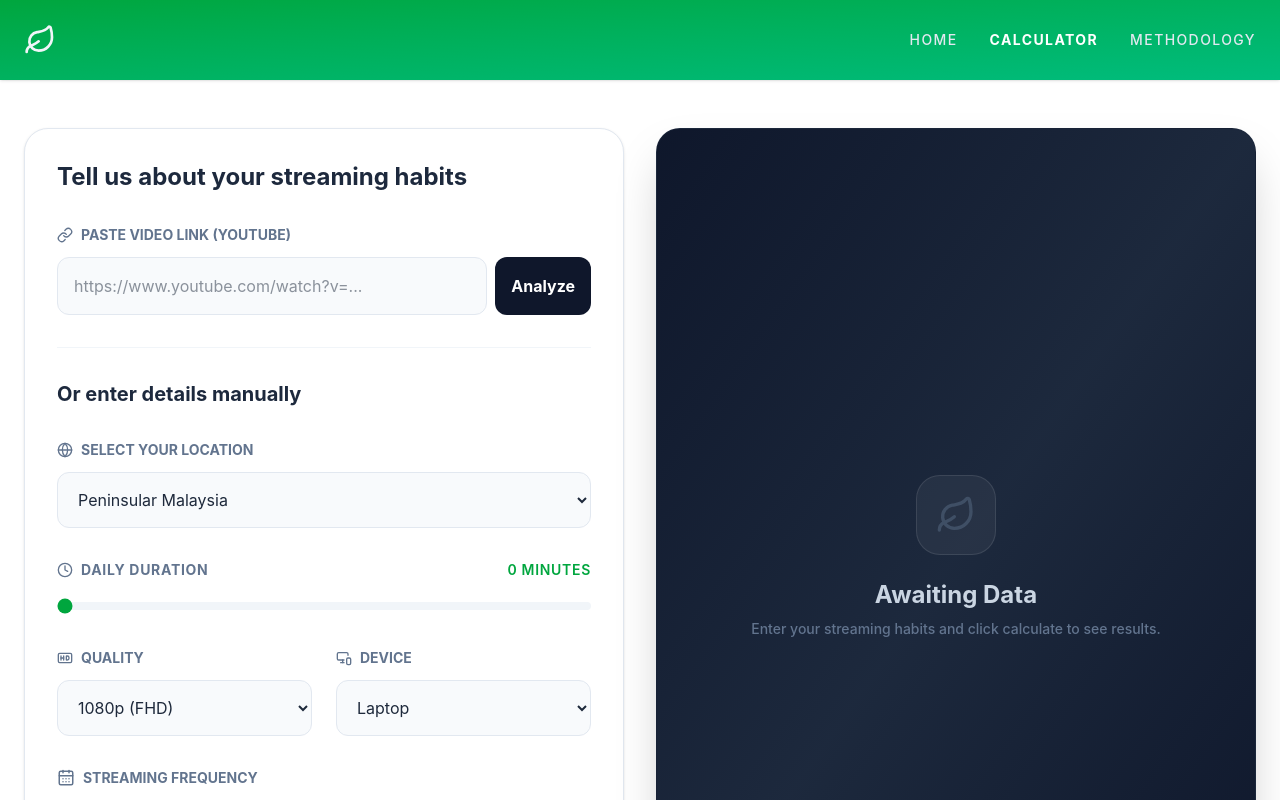
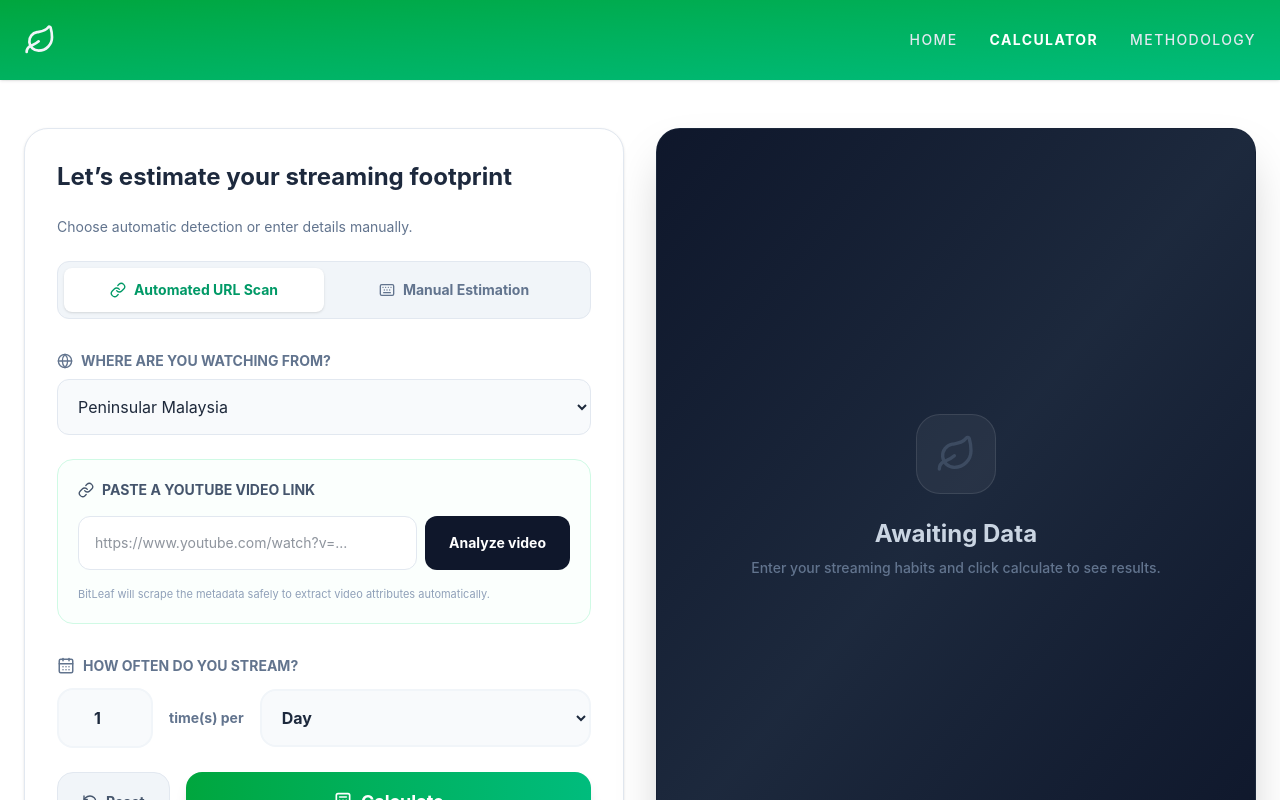
Before and after one commit to suemay4/streaming-carbon-app, a React (Vite) app: page /calculator in a window 1280 px wide. Shown: the top 800 px of the page. Built offline with nearby package versions, Linux system fonts and the light colour scheme.

Commit message:
Add reset button and tab switch for auto and manual estimation

```diff
--- a/src/components/CalculatorForm.jsx
+++ b/src/components/CalculatorForm.jsx
@@ -1,5 +1,5 @@
-import React from 'react';
-import { Globe, Clock, HdIcon, MonitorSmartphone, CalculatorIcon, CalendarDays, Link } from 'lucide-react';
+import React, { useState } from 'react';
+import { Globe, Clock, HdIcon, MonitorSmartphone, CalculatorIcon, CalendarDays, Link, Keyboard, RotateCcw } from 'lucide-react';
 import { REGION_FACTORS, DEVICE_PROFILES, RESOLUTION_PROFILES } from '../utils/carbonLogic';
 
 export function CalculatorForm({
@@ -11,15 +11,64 @@ export function CalculatorForm({
   device, setDevice,
   onCalculate, error,
   frequency, setFrequency,
-  period, setPeriod
+  period, setPeriod,
+  metadata, onReset
 }) {
+  // Local state to track which tab is active: 'auto' or 'manual'
+  const [activeTab, setActiveTab] = useState('auto');
+
   return (
-    <div className="bg-white p-8 rounded-3xl border border-slate-200 shadow-sm">
-      <h2 className="text-2xl font-bold mb-8 text-slate-800">Tell us about your streaming habits</h2>
-      {/* Add this above the location selector */}
-      <div className="mb-8">
-        <label className="block text-sm font-bold text-slate-500 mb-3 uppercase flex items-center gap-2">
-          <Link size={16}/> Paste Video Link (YouTube)
+    <div className="bg-white p-8 rounded-3xl border border-slate-200 shadow-sm space-y-6">
+      <h2 className="text-2xl font-bold text-slate-800">Let’s estimate your streaming footprint</h2>
+      <p className="text-sm text-slate-500 mt-1">
+        Choose automatic detection or enter details manually.
+      </p>
+      {/* --- TAB SWITCHER --- */}
+      <div className="flex bg-slate-100 p-1.5 rounded-xl border border-slate-200">
+        <button
+          type="button"
+          onClick={() => setActiveTab('auto')}
+          className={`flex-1 flex items-center justify-center gap-2 py-3 text-sm font-bold rounded-lg transition-all ${
+            activeTab === 'auto'
+              ? 'bg-white text-emerald-600 shadow-sm'
+              : 'text-slate-500 hover:text-slate-800'
+          }`}
+        >
+          <Link size={16} /> Automated URL Scan
+        </button>
+        <button
+          type="button"
+          onClick={() => setActiveTab('manual')}
+          className={`flex-1 flex items-center justify-center gap-2 py-3 text-sm font-bold rounded-lg transition-all ${
+            activeTab === 'manual'
+              ? 'bg-white text-emerald-600 shadow-sm'
+              : 'text-slate-500 hover:text-slate-800'
+          }`}
+        >
+          <Keyboard size={16} /> Manual Estimation
+        </button>
+      </div>
+
+      {/* --- GLOBAL AREA: LOCATION SETUP (Needed for both modes) --- */}
+      <div className="pt-2">
+        <label className="block text-sm font-bold text-slate-500 mb-2 uppercase flex items-center gap-2">
+          <Globe size={16}/> Where are you watching from?
+        </label>
+        <select
+          value={region}
+          onChange={(e) => setRegion(e.target.value)}
+          className="w-full p-4 bg-slate-50 border border-slate-200 rounded-xl outline-none focus:border-green-500"
+        >
+          {Object.keys(REGION_FACTORS).map(r => <option key={r} value={r}>{r}</option>)}
+        </select>
+      </div>
+
+      {/* --- CONDITIONAL TAB CONTENT --- */}
+      {activeTab === 'auto' ? (
+        /* TAB 1: AUTOMATED LINK SCAN */
+        <div className="space-y-4 animate-fade-in bg-emerald-50/20 p-5 rounded-2xl border border-emerald-100">
+          <label className="block text-sm font-bold text-slate-600 uppercase flex items-center gap-2">
+            <Link size={16}/> Paste a YouTube Video Link
           </label>
           <div className="flex gap-2">
             <input
@@ -27,56 +76,88 @@ export function CalculatorForm({
               value={videoUrl}
               onChange={(e) => setVideoUrl(e.target.value)}
               placeholder="https://www.youtube.com/watch?v=..."
-            className="flex-1 p-4 bg-slate-50 border border-slate-200 rounded-xl outline-none focus:border-green-500"
+              className="flex-1 p-4 bg-white border border-slate-200 rounded-xl outline-none focus:border-green-500 text-sm"
             />
             <button
+              type="button"
               onClick={onAnalyze}
               disabled={isAnalyzing}
-            className="bg-slate-900 text-white px-4 rounded-xl font-bold hover:bg-slate-700 transition-all"
+              className="bg-slate-900 text-white px-6 rounded-xl font-bold hover:bg-slate-700 transition-all text-sm disabled:opacity-50"
             >
-            {isAnalyzing ? '...' : 'Analyze'}
+              {isAnalyzing ? 'Analyzing video...' : 'Analyze video'}
             </button>
+          </div>
+          <p className="text-[11px] text-slate-400">
+            BitLeaf will scrape the metadata safely to extract video attributes automatically.
+          </p>
+
+          {/* --- NEW: DYNAMIC EXTRACTED METADATA DISPLAY --- */}
+          {!isAnalyzing && mins > 1 && (
+            <div className="mt-4 bg-white p-4 rounded-xl border border-emerald-200 shadow-sm space-y-3 animate-fade-in">
+              <div className="text-[10px] bg-emerald-100 text-emerald-800 px-2 py-0.5 rounded font-bold w-max uppercase tracking-wider">
+                Extracted Metadata Success
+              </div>
+
+              <div className="space-y-1">
+                <span className="text-[11px] text-slate-400 block font-bold uppercase">Video Title</span>
+                <p className="text-sm font-bold text-slate-800 line-clamp-1">
+                  {metadata?.videoTitle || metadata?.title || "Parsed YouTube Resource Stream"}
+                </p>
+              </div>
+
+              <div className="grid grid-cols-2 gap-4 pt-1 border-t border-slate-100">
+                <div>
+                  <span className="text-[11px] text-slate-400 block font-bold uppercase">Duration</span>
+                  <p className="text-sm font-extrabold text-emerald-600">{mins} Minutes</p>
+                </div>
+                <div>
+                  <span className="text-[11px] text-slate-400 block font-bold uppercase">Video Quality</span>
+                  <p className="text-sm font-extrabold text-slate-700">{resolution}</p>
                 </div>
               </div>
 
-      <div className="border-t border-slate-100 my-8 pt-8">
-        <h2 className="text-xl font-bold mb-6 text-slate-800">Or enter details manually</h2>
-        {/* Your existing location, duration, and resolution fields here */}
-      </div>
-
-      <div className="space-y-8">
-        <div>
-          <label className="block text-sm font-bold text-slate-500 mb-3 uppercase flex items-center gap-2">
-            <Globe size={16}/> Select your location
+              {/* Required Local Device Field Dropdown */}
+              <div className="pt-2 border-t border-slate-100">
+                <label className="flex items-center gap-1.5 text-xs font-bold text-slate-600 mb-1.5 uppercase">
+                  <MonitorSmartphone size={14}/> Specify Your Playback Device:
                 </label>
                 <select
-            value={region}
-            onChange={(e) => setRegion(e.target.value)}
-            className="w-full p-4 bg-slate-50 border border-slate-200 rounded-xl outline-none"
+                  value={device}
+                  onChange={(e) => setDevice(e.target.value)}
+                  className="w-full p-2.5 bg-slate-50 border border-slate-200 rounded-lg text-xs font-semibold text-slate-800 outline-none focus:border-green-500"
                 >
-            {Object.keys(REGION_FACTORS).map(r => <option key={r} value={r}>{r}</option>)}
+                  {DEVICE_PROFILES.map((d) => (
+                    <option key={d.name} value={d.name}>{d.name}</option>
+                  ))}
                 </select>
               </div>
-
+            </div>
+          )}
+        </div>
+      ) : (
+        /* TAB 2: MANUAL PARAMETERS */
+        <div className="space-y-6 animate-fade-in rounded-2xl">
+          {/* Slider for Duration */}
           <div>
-          <div className="flex justify-between mb-3 text-sm font-bold text-slate-500 uppercase tracking-wider items-center">
-            <label className="flex gap-2 items-center"><Clock size={16}/> Daily Duration</label>
-            <span className="text-green-600 font-semibold">{mins} Minutes</span>
+            <div className="flex justify-between mb-2 text-sm font-bold text-slate-500 items-center">
+              <label className="block uppercase flex gap-2"><Clock size={16}/> How long do you watch per day?</label>
+              <span className="text-green-600">{mins} Minutes</span>
             </div>
             <input
               type="range" min="1" max="480" value={mins}
               onChange={(e) => setMins(e.target.value)}
-            className="w-full h-2 bg-slate-100 rounded-lg appearance-none cursor-pointer accent-green-600"
+              className="w-full h-2 bg-slate-200 rounded-lg appearance-none cursor-pointer accent-green-600"
             />
           </div>
 
-        <div className="grid grid-cols-2 gap-6">
+          {/* Quality & Device dropdowns side-by-side */}
+          <div className="grid grid-cols-2 gap-4">
             <div>
-            <label className="flex gap-2 items-center text-sm font-bold text-slate-500 mb-3 uppercase"><HdIcon size={16}/> Quality</label>
+              <label className="flex gap-2 items-center text-sm font-bold text-slate-500 mb-2 uppercase"><HdIcon size={16}/> Video Quality</label>
               <select
                 value={resolution}
                 onChange={(e) => setResolution(e.target.value)}
-              className="w-full p-4 bg-slate-50 border border-slate-200 rounded-xl"
+                className="w-full p-4 bg-slate-50 border border-slate-200 rounded-xl outline-none focus:border-green-500"
               >
                 {RESOLUTION_PROFILES.map((res) => (
                   <option key={res.value} value={res.value}>{res.label}</option>
@@ -84,23 +165,26 @@ export function CalculatorForm({
               </select>
             </div>
             <div>
-            <label className="flex items-center gap-2 text-sm font-bold text-slate-500 mb-3 uppercase"><MonitorSmartphone size={16}/> Device</label>
+              <label className="flex items-center gap-2 text-sm font-bold text-slate-500 mb-2 uppercase"><MonitorSmartphone size={16}/> What device do you use?</label>
               <select
                 value={device}
                 onChange={(e) => setDevice(e.target.value)}
-              className="w-full p-4 bg-slate-50 border border-slate-200 rounded-xl"
+                className="w-full p-4 bg-slate-50 border border-slate-200 rounded-xl outline-none focus:border-green-500"
               >
-              {/* DYNAMIC MAPPING */}
                 {DEVICE_PROFILES.map((d) => (
                   <option key={d.name} value={d.name}>{d.name}</option>
                 ))}
               </select>
             </div>
           </div>
+        </div>
+      )}
 
+      {/* --- GLOBAL AREA: FREQUENCY & TRIGGER SUBMIT --- */}
+      <div className="space-y-6 pt-2">
         <div>
           <label className="flex items-center gap-2 text-sm font-bold text-slate-500 mb-3 uppercase">
-                <CalendarDays size={18} /> Streaming Frequency
+            <CalendarDays size={18} /> How often do you stream?
           </label>
           <div className="flex gap-4 items-center">
             <input
@@ -109,13 +193,13 @@ export function CalculatorForm({
               max="100"
               value={frequency}
               onChange={(e) => setFrequency(e.target.value)}
-                    className="w-24 p-4 bg-slate-50 border-2 border-slate-100 rounded-2xl font-bold text-l text-center text-slate-800 focus:border-green-500 outline-none transition-colors"
+              className="w-24 p-4 bg-slate-50 border-2 border-slate-100 rounded-2xl font-bold text-center text-slate-800 focus:border-green-500 outline-none transition-colors"
             />
-                <span className="text-slate-500 font-bold text-lg">time(s) per</span>
+            <span className="text-slate-500 font-bold text-sm">time(s) per</span>
             <select
               value={period}
               onChange={(e) => setPeriod(e.target.value)}
-                    className="flex-1 p-4 bg-slate-50 border-2 border-slate-100 rounded-2xl font-bold text-l text-slate-800 outline-none focus:border-green-500"
+              className="flex-1 p-4 bg-slate-50 border-2 border-slate-100 rounded-2xl font-bold text-slate-800 outline-none focus:border-green-500"
             >
               <option value="Daily">Day</option>
               <option value="Weekly">Week</option>
@@ -124,20 +208,31 @@ export function CalculatorForm({
         </div>
 
         {error && (
-          <div className="bg-red-50 border-1 border-red-200 p-5 rounded-2xl flex items-center gap-3">
-            <span className="text-red-600 font-black text-base uppercase tracking-wider text-center">
+          <div className="bg-red-50 border border-red-200 p-4 rounded-xl">
+            <span className="text-red-600 font-bold text-xs uppercase tracking-wider block text-center">
               {error}
             </span>
           </div>
         )}
 
+        <div className="flex gap-4 item-stretch">
           <button
+            type="button"
+            onClick={onReset}
+            className="px-6 bg-slate-100 text-slate-600 rounded-2xl font-bold hover:bg-slate-200 hover:text-slate-800 transition-all flex items-center justify-center gap-2 text-sm border border-slate-200"
+          >
+            <RotateCcw size={16} /> Reset
+          </button>
+
+          <button
+            type="button"
             onClick={onCalculate}
-          className="w-full bg-gradient-to-r from-green-600 to-emerald-500 text-white py-4 px-6 rounded-2xl font-bold shadow-lg hover:from-green-700 transition-all flex items-center justify-center gap-2 text-lg"
+            className="flex-1 bg-gradient-to-r from-green-600 to-emerald-500 text-white py-4 px-6 rounded-2xl font-bold shadow-lg hover:from-green-700 transition-all flex items-center justify-center gap-2 text-lg"
           >
             <CalculatorIcon size={20} /> Calculate
           </button>
         </div>
       </div>
+    </div>
   );
 }
--- a/src/pages/Calculator.jsx
+++ b/src/pages/Calculator.jsx
@@ -10,7 +10,6 @@ import { EmissionBreak } from '../components/EmissionBreak';
 import { ImpactDashboard } from '../components/ImpactDashboard';
 import { BenchmarkCompare } from '../components/BenchmarkCompare';
 import { generateCarbonReport } from '../utils/pdfGenerator';
-
 import { DeviceComparison } from '../components/DeviceComparison';
 
 function Calculator() {
@@ -174,7 +173,7 @@ function Calculator() {
             error={error}
             resolution={resolution} setResolution={setResolution}
             device={device} setDevice={setDevice}
-            onCalculate={handleCalculate}
+            onReset={handleReset} onCalculate={handleCalculate}
             frequency={frequency} setFrequency={setFrequency}
             period={period} setPeriod={setPeriod}
           />
```
Lines whose indentation alone changed are shown as unchanged.
